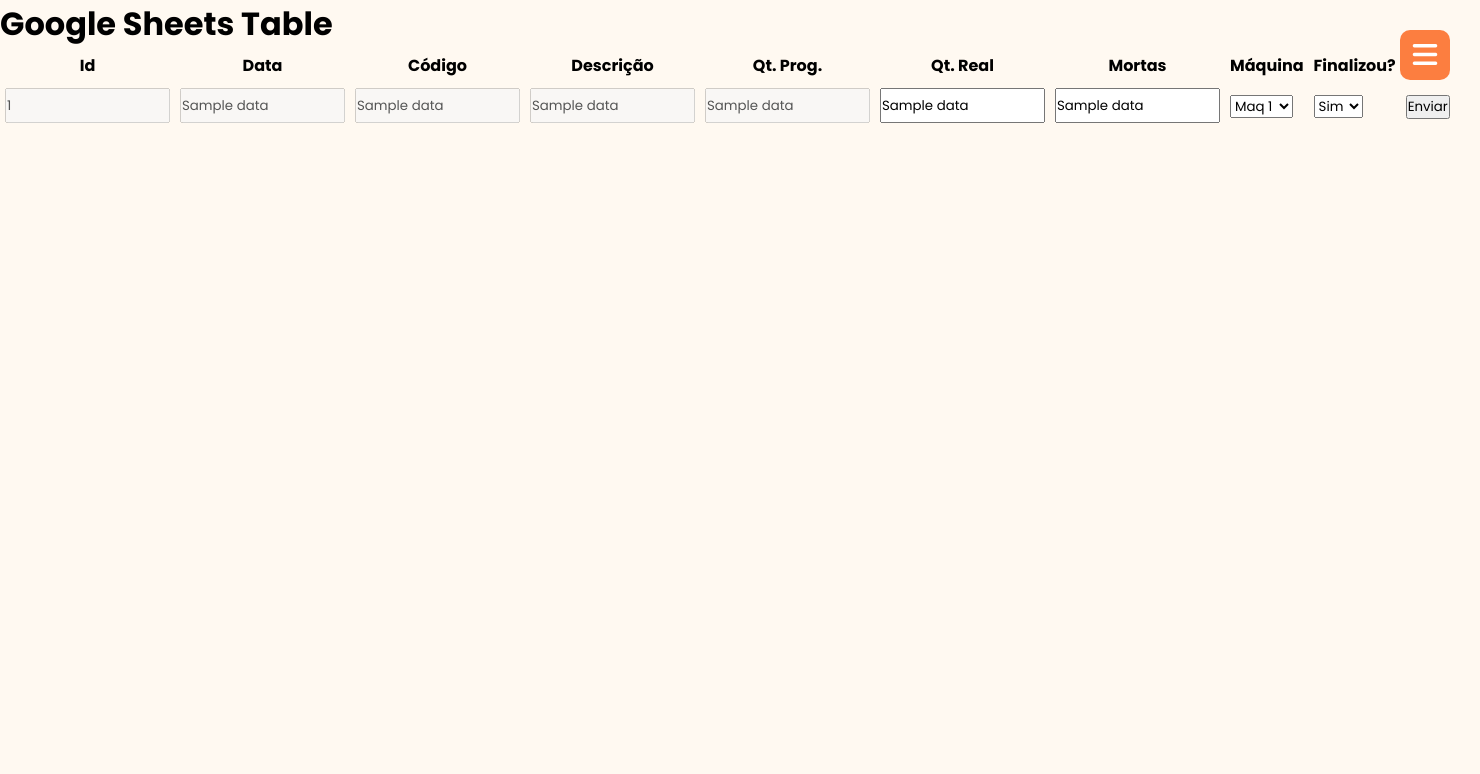
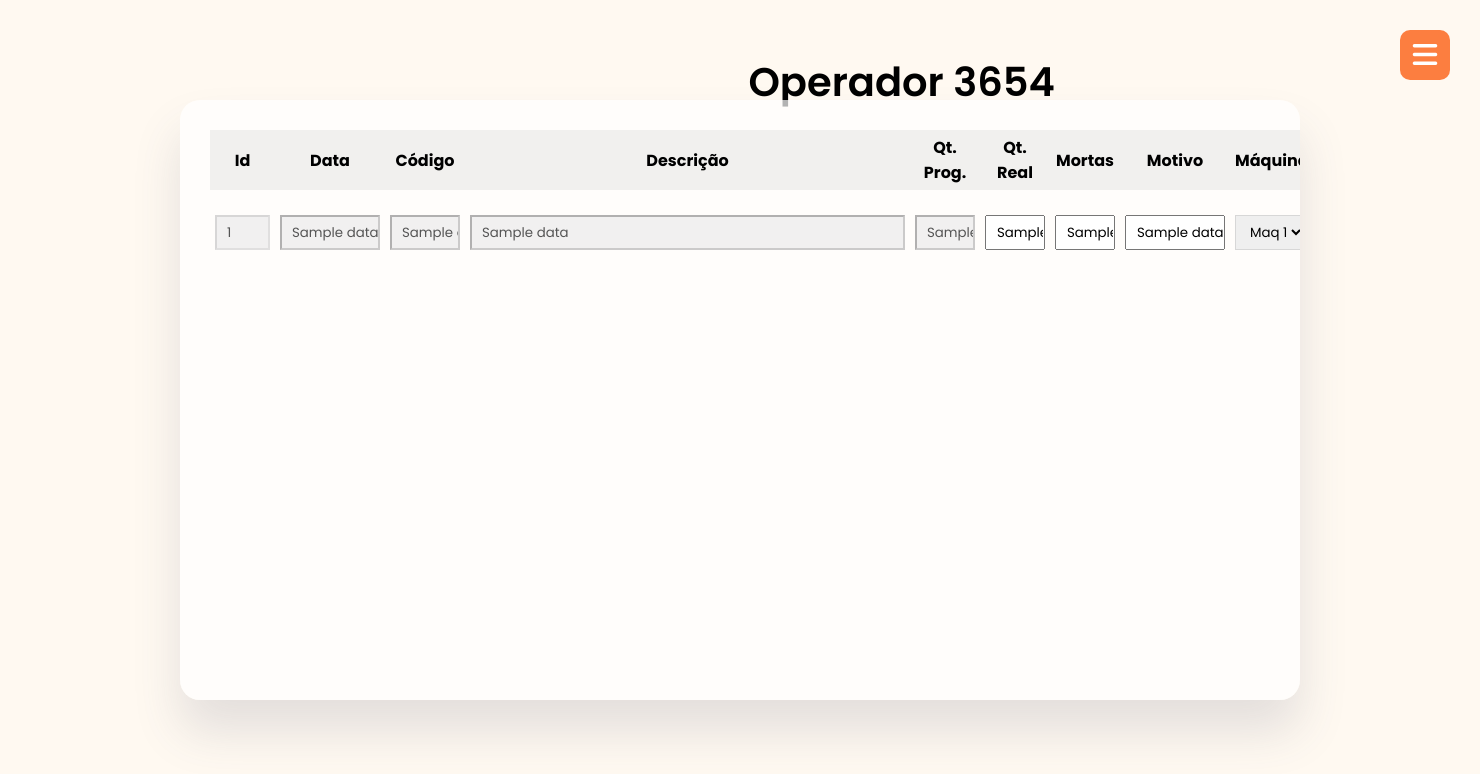
Before and after one commit to Cemag-pcp/apontamento-estamparia, a Flask app: template templates/operador_3654.html in a window 1480 px wide. Shown: the top 774 px of the page. Run offline with Flask 3, Linux system fonts and the light colour scheme; the template is opened without the code that fills it: most values are stand-ins (such as "Sample title", 1, 10 or a date in 2020); some libraries are stand-ins or nearby versions.

Commit message:
colocandocolunamotivo

```diff
--- a/app.py
+++ b/app.py
@@ -37,7 +37,9 @@
 
         table1.reset_index(drop=True)
 
-        table1 = table1.loc[(table1['CÓDIGO'] != '') & (table1['MÁQUINA'] == '')]
+        table1.fillna('',inplace=True)
+
+        table1 = table1[(table1['MÁQUINA'] == '') & (table1['CÓDIGO'] != '')]
 
         table1 = table1[(table1['Finalizou?'] == 'Não') | (table1['Finalizou?'] == '')]
 
@@ -54,7 +56,7 @@
 @app.route('/send_row_4238', methods=['POST'])
 def send_row_4238():
 
-    def att_linha(id, qtReal, maquina, qtMortas, finalizou):
+    def att_linha(id, qtReal, maquina, qtMortas, finalizou,motivo):
 
         scope = ['https://www.googleapis.com/auth/spreadsheets',
                 "https://www.googleapis.com/auth/drive"]
@@ -86,6 +88,8 @@
         wks1.update("I" + str(linha_planilha + 1), qtMortas) # qt morta
         wks1.update("G" + str(linha_planilha + 1), maquina) # maquina
         wks1.update("M" + str(linha_planilha + 1), finalizou) # finalizou
+        wks1.update("J" + str(linha_planilha + 1), motivo) # motivo
+
 
     if request.method == 'POST':
 
@@ -93,13 +97,14 @@
 
         id_linha = linha[0]
         qtReal = linha[5]
-        maquina = linha[7]
+        maquina = linha[8]
         qtMortas = linha[6]
-        finalizou = linha[8]
+        finalizou = linha[9]
+        motivo = linha[7]
 
-        print(id_linha, qtReal, maquina, qtReal, finalizou)
+        print(linha)
 
-        att_linha(id_linha, qtReal, maquina, qtMortas, finalizou)
+        att_linha(id_linha, qtReal, maquina, qtMortas, finalizou, motivo)
         print("ok, atualizou")
 
         #sheet_data, table1 = get_sheet_data_4238()
@@ -108,7 +113,7 @@
         return jsonify({'mensagem': 'Dados enviados com sucesso'})
 
 # Rota inicial da aplicação
-@app.route('/4217')
+@app.route('/')
 def operador_4217():
 
     def get_sheet_data_4217():
@@ -135,6 +140,8 @@
 
         table1.reset_index(drop=True)
 
+        table1.fillna('',inplace=True)
+
         table1 = table1.loc[(table1['CÓDIGO'] != '') & (table1['MÁQUINA'] == '')]
 
         table1 = table1[(table1['Finalizou?'] == 'Não') | (table1['Finalizou?'] == '')]
@@ -152,7 +159,7 @@
 @app.route('/send_row_4217', methods=['POST'])
 def send_row_4217():
 
-    def att_linha(id, qtReal, maquina, qtMortas, finalizou):
+    def att_linha(id, qtReal, maquina, qtMortas, finalizou, motivo):
 
         scope = ['https://www.googleapis.com/auth/spreadsheets',
                 "https://www.googleapis.com/auth/drive"]
@@ -184,6 +191,7 @@
         wks1.update("I" + str(linha_planilha + 1), qtMortas) # qt morta
         wks1.update("G" + str(linha_planilha + 1), maquina) # maquina
         wks1.update("M" + str(linha_planilha + 1), finalizou) # finalizou
+        wks1.update("J" + str(linha_planilha + 1), motivo) # motivo
 
     if request.method == 'POST':
 
@@ -191,13 +199,14 @@
 
         id_linha = linha[0]
         qtReal = linha[5]
-        maquina = linha[7]
+        maquina = linha[8]
         qtMortas = linha[6]
-        finalizou = linha[8]
+        finalizou = linha[9]
+        motivo = linha[7]
 
         print(id_linha, qtReal, maquina, qtReal, finalizou)
 
-        att_linha(id_linha, qtReal, maquina, qtMortas, finalizou)
+        att_linha(id_linha, qtReal, maquina, qtMortas, finalizou, motivo)
         print("ok, atualizou")
 
         #sheet_data, table1 = get_sheet_data_4238()
@@ -233,6 +242,8 @@
 
         table1.reset_index(drop=True)
 
+        table1.fillna('',inplace=True)
+
         table1 = table1.loc[(table1['CÓDIGO'] != '') & (table1['MÁQUINA'] == '')]
 
         table1 = table1[(table1['Finalizou?'] == 'Não') | (table1['Finalizou?'] == '')]
@@ -250,7 +261,7 @@
 @app.route('/send_row_4217', methods=['POST'])
 def send_row_3654():
 
-    def att_linha(id, qtReal, maquina, qtMortas, finalizou):
+    def att_linha(id, qtReal, maquina, qtMortas, finalizou, motivo):
 
         scope = ['https://www.googleapis.com/auth/spreadsheets',
                 "https://www.googleapis.com/auth/drive"]
@@ -282,6 +293,7 @@
         wks1.update("I" + str(linha_planilha + 1), qtMortas) # qt morta
         wks1.update("G" + str(linha_planilha + 1), maquina) # maquina
         wks1.update("M" + str(linha_planilha + 1), finalizou) # finalizou
+        wks1.update("J" + str(linha_planilha + 1), motivo) # motivo
 
     if request.method == 'POST':
 
@@ -289,13 +301,14 @@
 
         id_linha = linha[0]
         qtReal = linha[5]
-        maquina = linha[7]
+        maquina = linha[8]
         qtMortas = linha[6]
-        finalizou = linha[8]
+        finalizou = linha[9]
+        motivo = linha[7]
 
         print(id_linha, qtReal, maquina, qtReal, finalizou)
 
-        att_linha(id_linha, qtReal, maquina, qtMortas, finalizou)
+        att_linha(id_linha, qtReal, maquina, qtMortas, finalizou,motivo)
         print("ok, atualizou")
 
         #sheet_data, table1 = get_sheet_data_4238()
@@ -331,6 +344,8 @@
 
         table1.reset_index(drop=True)
 
+        table1.fillna('',inplace=True)
+
         table1 = table1.loc[(table1['CÓDIGO'] != '') & (table1['MÁQUINA'] == '')]
 
         table1 = table1[(table1['Finalizou?'] == 'Não') | (table1['Finalizou?'] == '')]
@@ -348,7 +363,7 @@
 @app.route('/send_row_4200', methods=['POST'])
 def send_row_4200():
 
-    def att_linha(id, qtReal, maquina, qtMortas, finalizou):
+    def att_linha(id, qtReal, maquina, qtMortas, finalizou, motivo):
 
         scope = ['https://www.googleapis.com/auth/spreadsheets',
                 "https://www.googleapis.com/auth/drive"]
@@ -380,6 +395,7 @@
         wks1.update("I" + str(linha_planilha + 1), qtMortas) # qt morta
         wks1.update("G" + str(linha_planilha + 1), maquina) # maquina
         wks1.update("M" + str(linha_planilha + 1), finalizou) # finalizou
+        wks1.update("J" + str(linha_planilha + 1), motivo) # motivo
 
     if request.method == 'POST':
 
@@ -387,13 +403,14 @@
 
         id_linha = linha[0]
         qtReal = linha[5]
-        maquina = linha[7]
+        maquina = linha[8]
         qtMortas = linha[6]
-        finalizou = linha[8]
+        finalizou = linha[9]
+        motivo = linha[7]
 
-        print(id_linha, qtReal, maquina, qtReal, finalizou)
+        print(id_linha, qtReal, maquina, qtReal, finalizou, motivo)
 
-        att_linha(id_linha, qtReal, maquina, qtMortas, finalizou)
+        att_linha(id_linha, qtReal, maquina, qtMortas, finalizou, motivo)
         print("ok, atualizou")
 
         #sheet_data, table1 = get_sheet_data_4238()
--- a/static/js/navbar.js
+++ b/static/js/navbar.js
@@ -12,13 +12,26 @@
   }
 };
 
-let list = document.querySelectorAll('.list')
-for (let i = 0; i < list.length; i++){
-    list[i].onclick = function(){
-        let j = 0;
-        while(j < list.length){
-            list[j++].className = 'list'
-        }
-        list[i].className = 'list active'
+let list = document.querySelectorAll('.list');
+
+for (let i = 0; i < list.length; i++) {
+  let link = list[i].querySelector('a');
+  let href = link.getAttribute('href');
+
+  link.onclick = function(event) {
+    event.preventDefault();
+    window.location.href = href;
+
+    for (let j = 0; j < list.length; j++) {
+      list[j].classList.remove('active');
     }
+
+    list[i].classList.add('active');
+  };
+
+  // Add the following code to check the current URL and apply the active class
+  let currentURL = window.location.pathname;
+  if (currentURL === href) {
+    list[i].classList.add('active');
+  }
 }
--- a/static/styles/style.css
+++ b/static/styles/style.css
@@ -175,6 +175,10 @@
     display: none;
 }
 
+.table-container {
+    width: 300px; /* Adjust the width as needed */
+  }
+
 #titulo{
     position: fixed;
     display: flex;
@@ -182,20 +186,25 @@
     align-items: center;
     left: 5%;
     top: 5%;
-    transform: translate(200%,20%);
+    transform: translate(220%,20%);
+    font-family: 'Poppins', sans-serif;
+    font-size: 40px;
+    font-weight: 600;
 }
 
-#planilha{
+#planilha {
     position: fixed;
-    width: 160vh;
-    height: auto;
-    left: 5%;
-    top: 5%;
-    transform: translate(5%,70%);
-    background: #fff;
+    width: 140vh;
+    height: 600px;
+    left: 50%;
+    top: 50%;
+    transform: translate(-50%, -50%);
+    background: rgba(255, 255, 255, 0.7);
     padding: 30px;
     border-radius: 20px;
     box-shadow: 0 2rem 3rem rgba(76, 79, 109, 0.15);
+    align-items: center;
+    overflow-y: scroll;
 }
 
 table {
@@ -213,7 +222,99 @@
     background-color: rgba(211, 211, 211, 0.322);
 }
 
-table input{
-    width: 165px;
+table input #menor{
+    width: 130px;
+    border-color: rgba(0, 0, 0, 0.1);
     height: 35px;
+    margin-top: 20px;
 }
+
+table #id{
+    width: 55px;
+    border-color: rgba(0, 0, 0, 0.1);
+    height: 35px;
+    margin-top: 20px;
+    padding-left: 10px;
+}
+
+table #data{
+    width: 100px;
+    height: 35px;
+    margin-top: 20px;
+    padding-left: 10px;
+}
+
+table #codigo{
+    width: 70px;
+    height: 35px;
+    margin-top: 20px;
+    padding-left: 10px;
+}
+
+table #descricao{
+    width: 435px;
+    height: 35px;
+    margin-top: 20px;
+    padding-left: 10px;
+}
+
+table #qt_prog{
+    width: 60px;
+    height: 35px;
+    margin-top: 20px;
+    padding-left: 10px;
+}
+
+table #qt_real{
+    width: 60px;
+    height: 35px;
+    margin-top: 20px;
+    padding-left: 10px;
+}
+
+table #mortas{
+    width: 60px;
+    height: 35px;
+    margin-top: 20px;
+    padding-left: 10px;
+}
+
+table #motivo{
+    width: 100px;
+    height: 35px;
+    margin-top: 20px;
+    padding-left: 10px;
+}
+
+table #maquina{
+    width: 70px;
+    height: 35px;
+    margin-top: 20px;
+    border-color: rgba(0, 0, 0, 0.1);
+    padding-left: 10px;
+}
+
+table #finalizou{
+    width: 60px;
+    height: 35px;
+    margin-top: 20px;
+    border-color: rgba(0, 0, 0, 0.1);
+    padding-left: 10px;
+}
+
+table button{
+    width: 75px;
+    border-color: rgba(0, 0, 0, 0.1);
+    height: 35px;
+    margin-top: 20px;
+}
+
+.message-success {
+    background-color: #c6efce;
+    color: #008000;
+  }
+
+  .message-error {
+    background-color: #f8d7da;
+    color: #721c24;
+  }
--- a/templates/index.html
+++ b/templates/index.html
@@ -6,43 +6,38 @@
     <meta name="viewport" content="width=device-width, initial-scale=1.0">
     <link rel= "stylesheet" type= "text/css" href= "{{ url_for('static',filename='styles/style.css') }}">
     <script src="https://kit.fontawesome.com/d1807a784c.js" crossorigin="anonymous"></script>
-    <script src="https://code.jquery.com/jquery-3.6.0.min.js"></script>
-    <title>Google Sheets Table</title>
+    <title>Apontamento Estamparia</title>
 </head>
 <body>
     <div class="container">
         <div class="navigation">
             <ul>
-                <li class="list active">
+                <li class="list">
                     <b></b>
                     <b></b>
-                    <a href="/4217">
+                    <a href="/" id="link-4217" class="link-active">
                         <span class="icon"><i class="fa-sharp fa-solid fa-4"></i><i class="fa-sharp fa-solid fa-2"></i><i class="fa-sharp fa-solid fa-1"></i><i class="fa-sharp fa-solid fa-7"></i></span>
-                        <span class="title">Operador</span>
                     </a>
                 </li>
                 <li class="list">
                     <b></b>
                     <b></b>
-                    <a href="/3654">
+                    <a href="/3654" id="link-3654" class="link-active">
                         <span class="icon"><i class="fa-sharp fa-solid fa-3"></i><i class="fa-sharp fa-solid fa-6"></i><i class="fa-sharp fa-solid fa-5"></i><i class="fa-sharp fa-solid fa-4"></i></span>
-                        <span class="title">Operador</span>
                     </a>
                 </li>
                 <li class="list">
                     <b></b>
                     <b></b>
-                    <a href="/4238">
+                    <a href="/4238" id="link-4238" class="link-active">
                         <span class="icon"><i class="fa-sharp fa-solid fa-4"></i><i class="fa-sharp fa-solid fa-2"></i><i class="fa-sharp fa-solid fa-3"></i><i class="fa-sharp fa-solid fa-8"></i></span>
-                        <span class="title">Operador</span>
                     </a>
                 </li>
                 <li class="list">
                     <b></b>
                     <b></b>
-                    <a href="/4200">
+                    <a href="/4200" id="link-4200" class="link-active">
                         <span class="icon"><i class="fa-sharp fa-solid fa-4"></i><i class="fa-sharp fa-solid fa-2"></i><i class="fa-sharp fa-solid fa-0"></i><i class="fa-sharp fa-solid fa-0"></i></span>
-                        <span class="title">Operador</span>
                     </a>
                 </li>
             </ul>
@@ -57,8 +52,8 @@
         {% block body %}
         {% endblock %}
     </div>
+    <script src="https://code.jquery.com/jquery-3.6.0.min.js"></script>
     <script src="static\js\navbar.js"></script>
-
     <script>
         $(document).ready(function() {
             // Função para enviar a linha para o backend quando o botão for clicado
--- a/templates/operador_3654.html
+++ b/templates/operador_3654.html
@@ -1,9 +1,11 @@
 {% extends "index.html" %}
 {% block body %}
-    <h1>Google Sheets Table</h1>
+  <div class="table-container">
+    <h1 id = 'titulo'>Operador 3654</h1>
+    <div id ='planilha'>
         <table>
             <thead>
-            <tr>
+                <tr id = 'nomes_colunas' >
                     <th>Id</th>
                     <th>Data</th>
                     <th>Código</th>
@@ -11,6 +13,7 @@
                     <th>Qt. Prog.</th>
                     <th>Qt. Real</th>
                     <th>Mortas</th>
+                    <th>Motivo</th>
                     <th>Máquina</th>
                     <th>Finalizou?</th>
                 </tr>
@@ -19,22 +22,23 @@
                 {% if sheet_data %}
                     {% for data in sheet_data %}
                     <tr>
-                    <td><input type="text" value="{{ data[0] }}" disabled></td>
-                    <td><input type="text" value="{{ data[1] }}" disabled></td>
-                    <td><input type="text" value="{{ data[2] }}" disabled></td>
-                    <td><input type="text" value="{{ data[3] }}" disabled></td>
-                    <td><input type="text" value="{{ data[4] }}" disabled></td>
-                    <td><input type="text" value="{{ data[5] }}" required/></td>
-                    <td><input type="text" value="{{ data[6] }}" /></td>
+                        <td><input id = 'id' type="text" value="{{ data[0] }}" disabled style="background-color: rgb(241, 240, 240);"></td>
+                        <td><input id = 'data' type="text" value="{{ data[1] }}" disabled style="background-color: rgb(241, 240, 240);"></td>
+                        <td><input id = 'codigo' type="text" value="{{ data[2] }}" disabled style="background-color: rgb(241, 240, 240);"></td>
+                        <td><input id = 'descricao' type="text" value="{{ data[3] }}" disabled style="background-color: rgb(241, 240, 240);"></td>
+                        <td><input id = 'qt_prog' type="text" value="{{ data[4] }}" disabled style="background-color: rgb(241, 240, 240);"></td>
+                        <td><input id = 'qt_real' type="text" value="{{ data[5] }}" /></td>
+                        <td><input id = 'mortas' type="text" value="{{ data[6] }}" /></td>
+                        <td><input id = 'motivo' type="text" value="{{ data[9] }}" /></td>
                         <td>
-                        <select>
+                            <select id = 'maquina'>
                                 <option value="" disabled hidden></option>
                                 <option value="Maq 1">Maq 1</option>
                                 <option value="Maq 2">Maq 2</option>
                             </select>
                         </td>
                         <td>
-                        <select>
+                            <select id = 'finalizou'>
                                 <option value="" disabled hidden></option>
                                 <option value="Sim">Sim</option>
                                 <option value="Não">Não</option>
@@ -51,7 +55,8 @@
                 {% endif %}
             </tbody>
         </table>
-
+    </div>
+  </div>
 <script>
 
   $(document).ready(function() {
```
Also changed, not shown: templates/operador_4200.html (+17 -12 lines), templates/operador_4217.html (+14 -11 lines), templates/operador_4238.html (+19 -11 lines). Lines whose indentation alone changed are shown as unchanged.
